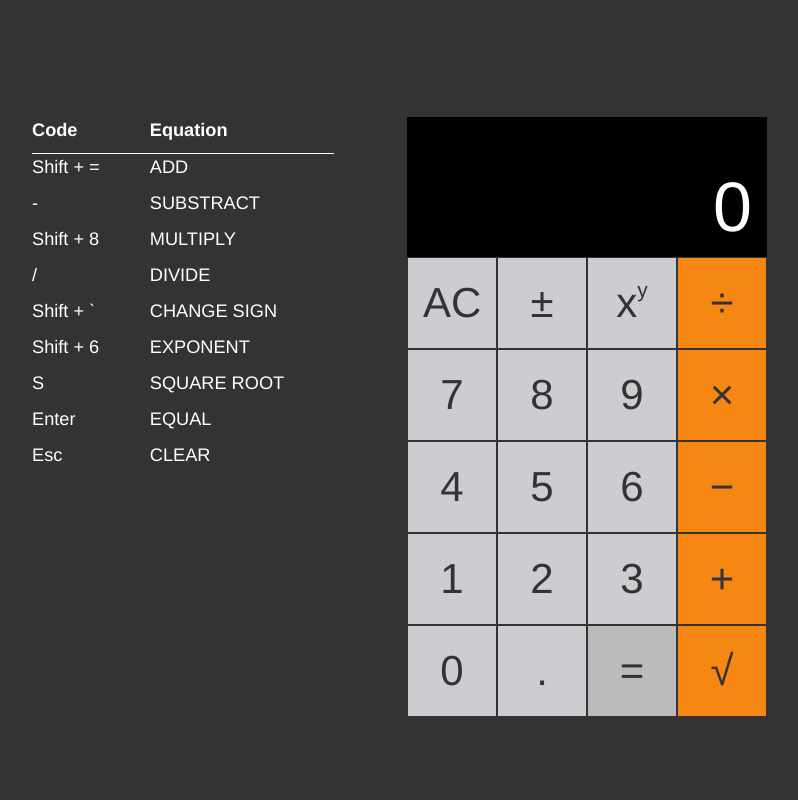
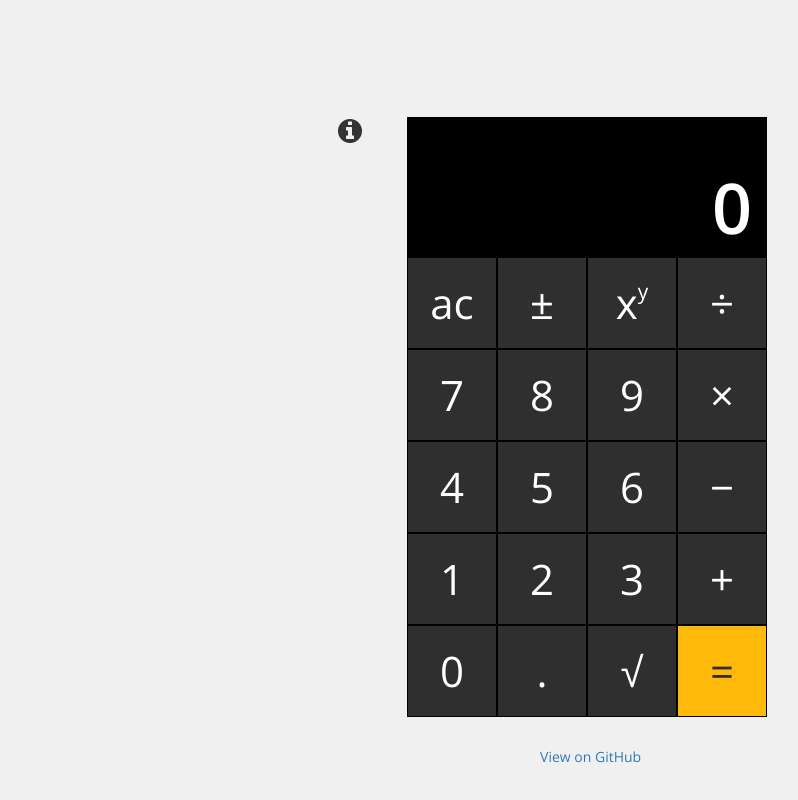
Before and after one commit to soyzamudio/iOS-Calculator-Javascript, a website: page client/index.jade in a window 1280 px wide. Shown: the whole page, without its empty margins (53-851 px from the left). Drawn offline with nearby package versions, Linux system fonts and the light colour scheme; files that its build step writes are made by us from their sources.

Commit message:
Add instructions and buttons/redesign

```diff
--- a/client/index.jade
+++ b/client/index.jade
@@ -4,75 +4,53 @@ html(lang='en')
     meta(charset='utf-8')
     title iOS Calculator in Javascript
     link(rel='stylesheet', href='https://maxcdn.bootstrapcdn.com/bootstrap/3.3.2/css/bootstrap.min.css')
+    link(rel='stylesheet', href='//maxcdn.bootstrapcdn.com/font-awesome/4.3.0/css/font-awesome.min.css')
+    link(href='http://fonts.googleapis.com/css?family=Open+Sans:300,600,400', rel='stylesheet', type='text/css')
     link(rel='stylesheet', href='/style.css')
   body
     .container
       .row
         .col-md-4.base
           .col-md-12
-            table
-                tr
-                  td(style="border-bottom: 1px solid #fff")
-                    strong Code
-                  td(style="border-bottom: 1px solid #fff")
-                    strong Equation
-                tr
-                  td Shift + =
-                  td ADD
-                tr
-                  td -
-                  td SUBSTRACT
-                tr
-                  td Shift + 8
-                  td MULTIPLY
-                tr
-                  td /
-                  td DIVIDE
-                tr
-                  td Shift + `
-                  td CHANGE SIGN
-                tr
-                  td Shift + 6
-                  td EXPONENT
-                tr
-                  td S
-                  td SQUARE ROOT
-                tr
-                  td Enter
-                  td EQUAL
-                tr
-                  td Esc
-                  td CLEAR
+            i#info.fa.fa-info-circle.fa-2x(style='float: right',
+            data-toggle="popover", data-placement="left", title="jQuery &amp; Javascript Calculator",
+            data-content='To use this calculator you can click or use your keyboard.', data-container="body")
 
         .col-md-4.base.text-center
           #screen.col-md-12 0
 
-          #clear.col-md-3.gray.button AC
+          #clear.col-md-3.gray.button ac
           #switch.col-md-3.gray.button &plusmn;
           #exponent.col-md-3.gray.operand x
             span
               sup(style='font-size: .5em; top: -20px;') y
-          #divide.col-md-3.orange.operand &divide;
+          #divide.col-md-3.gray.operand &divide;
 
           #seven.col-md-3.gray.number 7
           #eight.col-md-3.gray.number 8
           #nine.col-md-3.gray.number 9
-          #times.col-md-3.orange.operand &times;
+          #times.col-md-3.gray.operand &times;
 
           #four.col-md-3.gray.number 4
           #five.col-md-3.gray.number 5
           #six.col-md-3.gray.number 6
-          #minus.col-md-3.orange.operand &minus;
+          #minus.col-md-3.gray.operand &minus;
 
           #one.col-md-3.gray.number 1
           #two.col-md-3.gray.number 2
           #three.col-md-3.gray.number 3
-          #plus.col-md-3.orange.operand &plus;
+          #plus.col-md-3.gray.operand &plus;
 
           #zero.col-md-3.gray.number 0
           #dot.col-md-3.gray.button .
-          #equal.col-md-3.dark-gray.button =
-          #root.col-md-3.orange.button &radic;
+          #root.col-md-3.gray.button &radic;
+          #equal.col-md-3.orange.button =
+
+          #git.col-md-12
+            #follow: a.github-button(href='https://github.com/soyzamudio/iOS-Calculator-Javascript', data-style='mega') &nbsp; View on GitHub
+
         .col-md-4
     script(src='/vendor/jquery/dist/jquery.js')
+    script(src='https://maxcdn.bootstrapcdn.com/bootstrap/3.3.2/js/bootstrap.min.js')
+    script#github-bjs(src='https://buttons.github.io/buttons.js', async, defer )
     script(src='/main.js')
--- a/client/main.js
+++ b/client/main.js
@@ -117,6 +117,10 @@ $(document).ready(function() {
     changeNegativePositive();
   });
 
+  $('#info').click(function() {
+    $('[data-toggle="popover"]').popover();
+  });
+
   $(document).keyup(function(e) {
     if (!e.shiftKey && e.keyCode > 47 && e.keyCode < 58) { // ENTER NUMBERS
       addNumber(String.fromCharCode(e.keyCode));
--- a/client/style.less
+++ b/client/style.less
@@ -1,14 +1,13 @@
-@new-gray: #CCCDD1;
-@new-orange: #F78713;
-@selected-gray: #b3b4b7;
-@selected-orange: #d3610a;
-@new-dark-gray: #bbb;
-@separator: #333;
+@new-gray: #2f2f2f;
+@new-orange: #FFB90B;
+@selected-gray: #3f3f3f;
+@selected-orange: #f6ac0e;
+@separator: #000;
 
 
 body {
-  background-color: #333;
-  font-family: 'Helvetica Neue'
+  background-color: #f0f0f0;
+  font-family: 'Open Sans', sans-serif;
 }
 
 .bordered {
@@ -25,7 +24,13 @@ table {
   }
 }
 
+#info {
+  cursor: pointer;
+}
 
+#git {
+  margin-top: 30px;
+}
 
 .base {
   font-weight: 200;
@@ -37,17 +42,20 @@ table {
     color: #fff;
     padding-top: 40px;
     font-size: 5em;
+    font-weight: 600;
     word-wrap: break-word;
   }
 
   .button, .number, .operand {
     padding: 15px 15px;
     font-size: 3em;
+    font-weight: 300;
     cursor: pointer;
     &::selection { background: transparent; }
   }
 
   .gray {
+    color: #fff;
     background: @new-gray;
     .bordered;
     &:hover {
@@ -55,20 +63,12 @@ table {
     }
   }
 
-  .dark-gray {
-    background: @new-dark-gray;
-    .bordered;
-    &:hover {
-      background: @selected-gray;
-    }
-  }
-
   .orange {
+    color: #2f2f2f;
     background: @new-orange;
     .bordered;
     &:hover {
       background: @selected-orange;
     }
   }
-
 }
--- a/package.json
+++ b/package.json
@@ -29,8 +29,8 @@
     "gulp-copy": "0.0.2",
     "gulp-jade": "^0.11.0",
     "gulp-jscs": "^1.4.0",
+    "gulp-less": "^3.0.0",
     "gulp-jshint": "^1.9.2",
-    "gulp-less": "^2.0.1",
     "jshint-stylish": "^1.0.0"
   }
 }
```
